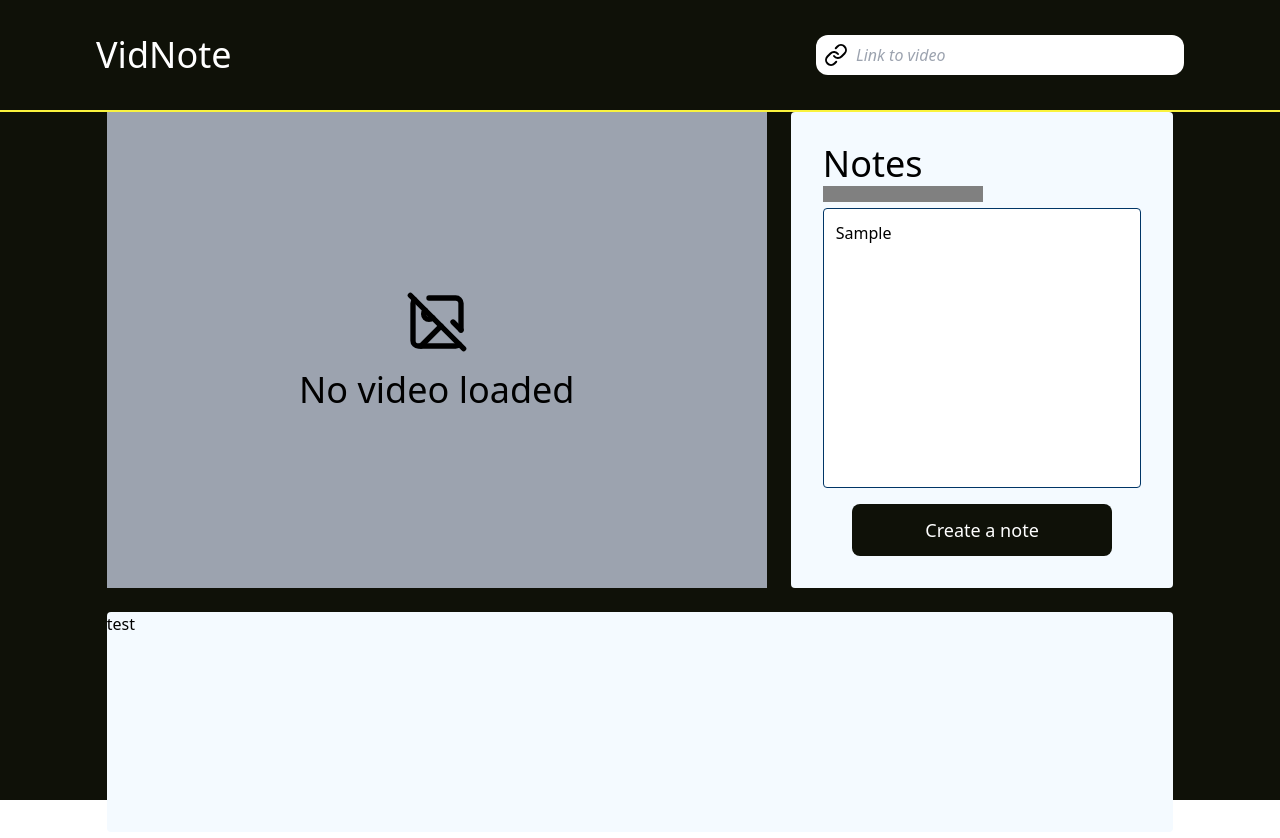
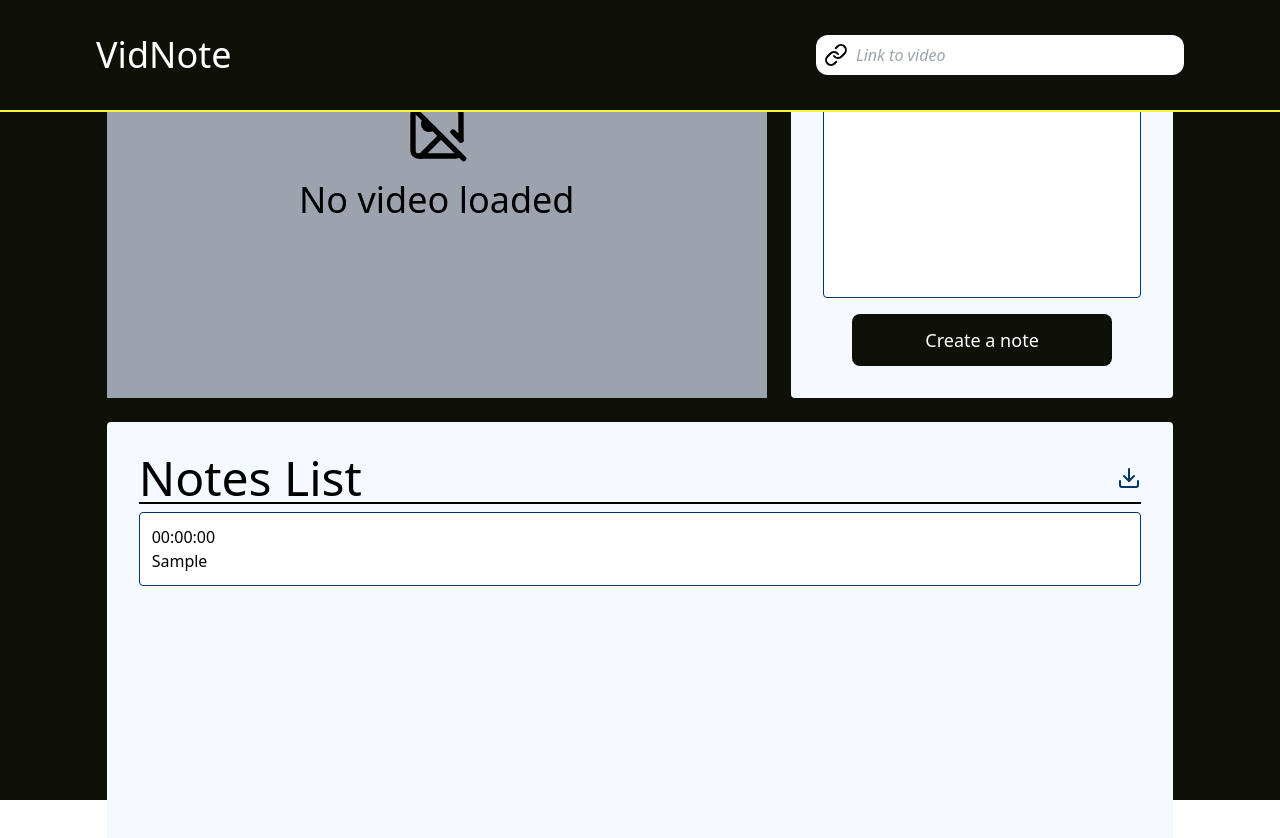
Before and after one commit to afeef97/set2023-vidnote, a React (Vite) app: page / in a window 1280 px wide. Both pictures are taken after typing "Sample" into the empty fields and a click on the button "Create a note". Shown: the top 838 px of the page. Built offline with nearby package versions, Linux system fonts and the light colour scheme.

Commit message:
Added notes functionality

```diff
--- a/package.json
+++ b/package.json
@@ -15,6 +15,7 @@
         "react": "^18.2.0",
         "react-csv": "^2.2.2",
         "react-dom": "^18.2.0",
+        "react-draggable": "^4.4.5",
         "react-hook-form": "^7.45.4",
         "react-player": "^2.12.0",
         "react-router-dom": "^6.15.0"
--- a/src/atoms/index.jsx
+++ b/src/atoms/index.jsx
@@ -4,6 +4,8 @@ import { atomWithStorage } from "jotai/utils";
 export const videoUrlAtom = atomWithStorage("videoUrl", "");
 
 export const videoTimeAtom = atom("");
+
+export const videoPlayAtom = atom(true);
 
 export const formattedVideoTimeAtom = atom((get) => {
     const time = get(videoTimeAtom)?.playedSeconds || 0;
--- /dev/null
+++ b/src/components/notes/NotesCard.jsx
@@ -0,0 +1,16 @@
+import React, { useState } from "react";
+
+const NotesCard = ({ note }) => {
+    const [positionState, setPositionState] = useState("");
+
+    return (
+        <div
+            style={{ position: `${positionState}` }}
+            className="w-full p-3 z-20 bg-white border rounded cursor-pointer border-secondaryAccent">
+            <a>{note.timestamp}</a>
+            <p>{note.notes}</p>
+        </div>
+    );
+};
+
+export default NotesCard;
--- a/src/components/notes/NotesInputPanel.jsx
+++ b/src/components/notes/NotesInputPanel.jsx
@@ -1,19 +1,45 @@
 import { useAtom } from "jotai";
-import React from "react";
+import React, { useEffect, useState } from "react";
 import { useForm } from "react-hook-form";
-import { videoTimeAtom } from "../../atoms";
+import {
+    formattedVideoTimeAtom,
+    notesListAtom,
+    videoTimeAtom,
+    videoPlayAtom,
+} from "../../atoms";
 import Button from "../shared/Button";
 
 const NotesInputPanel = () => {
-    const [videoTime] = useAtom(videoTimeAtom);
-    const { register, handleSubmit, watch } = useForm();
+    const [videoTime, setVideoTime] = useAtom(videoTimeAtom);
+    const [formattedVideoTime] = useAtom(formattedVideoTimeAtom);
+    const [notesList, setNotesList] = useAtom(notesListAtom);
+    const [videoPlay, setVideoPlay] = useAtom(videoPlayAtom);
+    const { register, handleSubmit, reset, watch } = useForm();
 
     const onSubmit = (data, event) => {
         event.preventDefault();
         if (data.notes) {
-            console.log(data);
+            setNotesList([
+                ...notesList,
+                {
+                    timestamp: formattedVideoTime,
+                    notes: data.notes,
+                },
+            ]);
         }
     };
+
+    useEffect(() => {
+        if (watch("notes") !== "") {
+            setVideoPlay(false);
+        } else setVideoPlay(true);
+    }, [watch("notes")]);
+
+    useEffect(() => {
+        reset({
+            notes: "",
+        });
+    }, [notesList]);
 
     return (
         <form
--- /dev/null
+++ b/src/components/notes/NotesList.jsx
@@ -0,0 +1,20 @@
+import { useAtom } from "jotai";
+import React from "react";
+import { notesListAtom } from "../../atoms";
+import NotesCard from "./NotesCard";
+
+const NotesList = () => {
+    const [notesList, setNotesList] = useAtom(notesListAtom);
+
+    return (
+        <div className="space-y-3 w-full">
+            {notesList.map((note, index) => {
+                return (
+                    <NotesCard id={`note${index}`} key={index} note={note} />
+                );
+            })}
+        </div>
+    );
+};
+
+export default NotesList;
--- a/src/components/notes/NotesPanel.jsx
+++ b/src/components/notes/NotesPanel.jsx
@@ -1,9 +1,31 @@
-import React from "react";
+import React, { useEffect } from "react";
+import NotesList from "./NotesList";
+import { Download } from "lucide-react";
+import { CSVLink } from "react-csv";
+import { useAtom } from "jotai";
+import { notesListAtom } from "../../atoms";
 
 const NotesPanel = () => {
+    const [notesList] = useAtom(notesListAtom);
+
     return (
-        <div className="bg-secondaryBG w-full h-full rounded">
-            <div>test</div>
+        <div
+            id="draggableBound"
+            className="bg-secondaryBG w-full h-full flex justify-start max-h-[600px] gap-4 rounded p-8">
+            <div className="grow">
+                <div className="mb-2 border-b-2 border-black flex justify-between items-center">
+                    <h1>Notes List</h1>
+                    <CSVLink
+                        className="hover:cursor-pointer"
+                        filename="video-notes.csv"
+                        data={notesList}>
+                        <Download className="text-secondaryAccent" />
+                    </CSVLink>
+                </div>
+                <div className="w-full h-[480px] overflow-y-auto overflow-x-visible">
+                    <NotesList />
+                </div>
+            </div>
         </div>
     );
 };
--- a/src/components/video/VideoPlayer.jsx
+++ b/src/components/video/VideoPlayer.jsx
@@ -5,12 +5,14 @@ import {
     videoTimeAtom,
     formattedVideoTimeAtom,
     videoUrlAtom,
+    videoPlayAtom,
 } from "../../atoms";
 import VideoUnvailable from "./VideoUnvailable";
 
 const VideoPlayer = () => {
     const [videoUrl, setVideoUrl] = useAtom(videoUrlAtom);
     const [videoTime, setVideoTime] = useAtom(videoTimeAtom);
+    const [videoPlay, setVideoPlay] = useAtom(videoPlayAtom);
     const formattedVideoTime = useAtom(formattedVideoTimeAtom);
 
     const handleVideoProgress = (t) => {
@@ -21,6 +23,7 @@ const VideoPlayer = () => {
         <div className="relative basis-3/4 w-full h-full">
             {ReactPlayer.canPlay(videoUrl) ? (
                 <ReactPlayer
+                    playing={videoPlay}
                     url={videoUrl}
                     controls={true}
                     width={"100%"}
--- a/src/pages/Home.jsx
+++ b/src/pages/Home.jsx
@@ -1,4 +1,4 @@
-import React from "react";
+import React, { useRef } from "react";
 import Header from "../components/Header";
 import VideoPlayer from "../components/video/VideoPlayer";
 import NotesInputPanel from "../components/notes/NotesInputPanel";
@@ -14,7 +14,7 @@ const Home = () => {
                     <VideoPlayer />
                     <NotesInputPanel />
                 </div>
-                <div className="w-5/6 max-w-[1328px] basis-1/2">
+                <div className="relative w-5/6 max-w-[1328px] basis-1/2">
                     <NotesPanel />
                 </div>
             </div>
```
Also changed, not shown: 1 other file (tests, documents, lock files or other folders).
